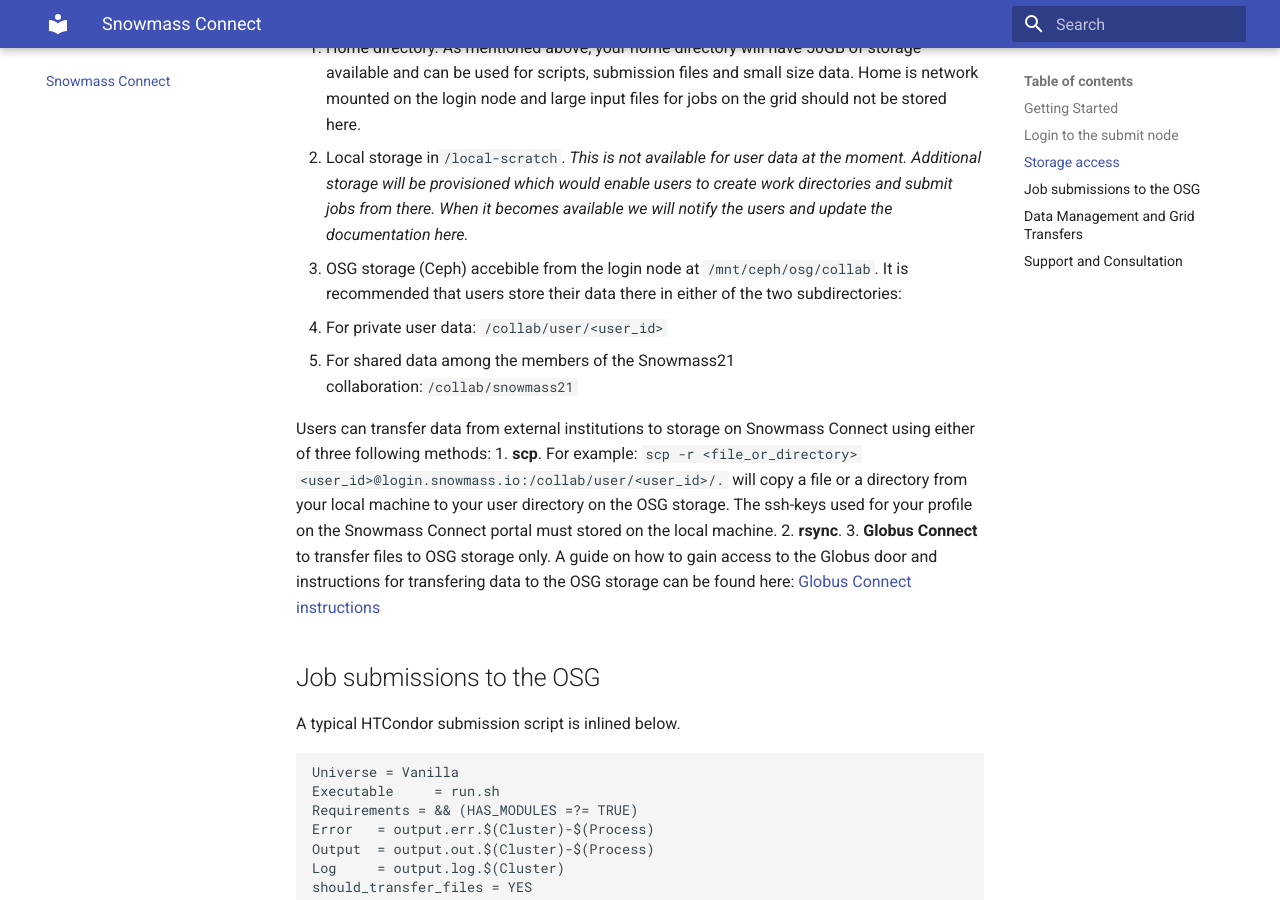
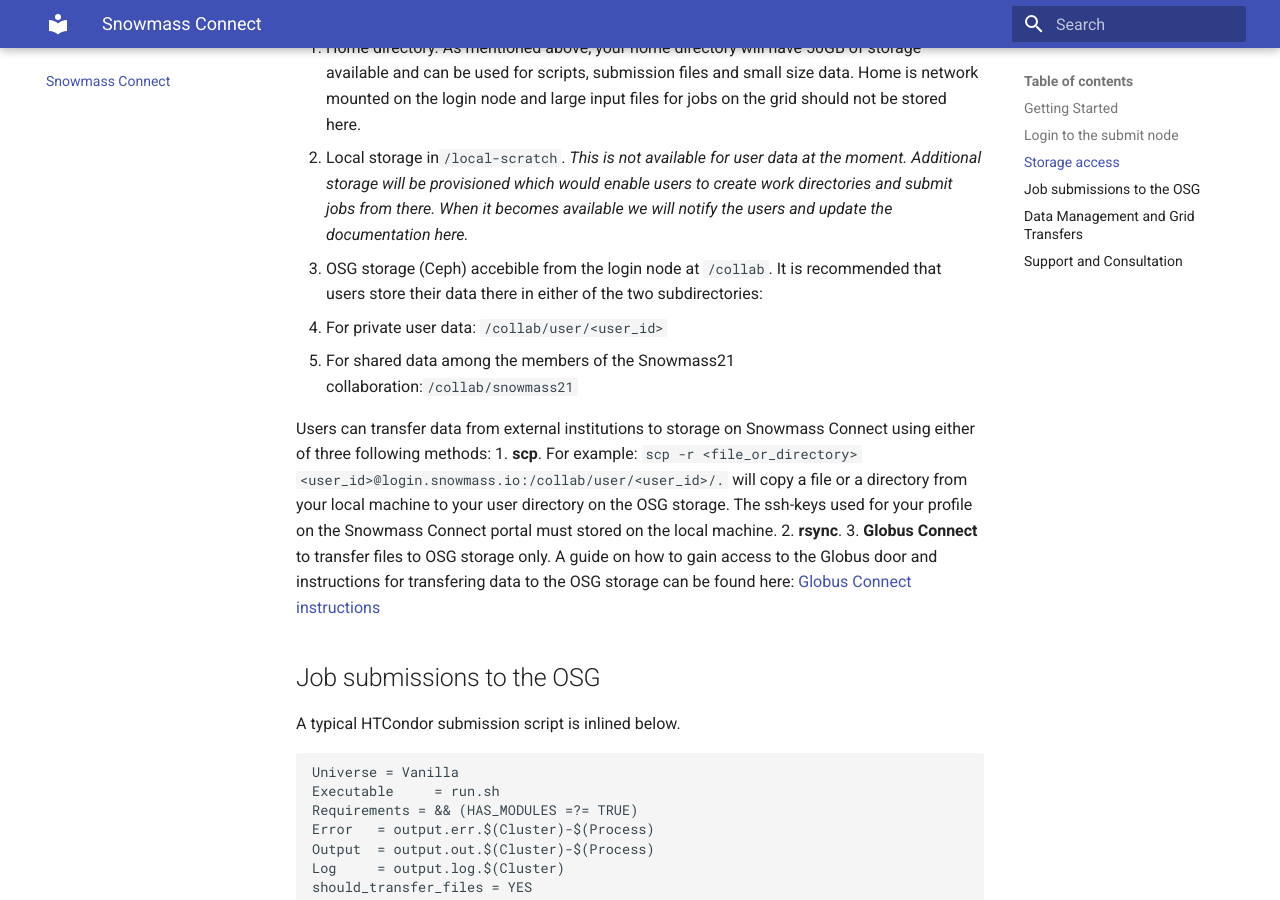
Before and after one commit to ppaschos/snowmass-connect-docs, an MkDocs documentation site: the page built from docs/index.md, in a window 1280 px wide and 900 px high, scrolled down 1304 px. Built offline with MkDocs 1.6.1 and Material for MkDocs 9.7.7, drawn with Linux system fonts in a browser that asks for light colours.

Commit message:
Update index.md

```diff
--- a/docs/index.md
+++ b/docs/index.md
@@ -39,7 +39,7 @@
 2. Local storage in`/local-scratch`. *This is not available for user data at the moment. Additional storage will be*
 *provisioned which would enable users to create work directories and submit jobs from there.*
 *When it becomes available we will notify the users and update the documentation here.*
-3. OSG storage (Ceph) accebible from the login node at `/mnt/ceph/osg/collab`. It is recommended that users store their
+3. OSG storage (Ceph) accebible from the login node at `/collab`. It is recommended that users store their
 data there in either of the two subdirectories:
 * For private user data: `/collab/user/<user_id>`
 * For shared data among the members of the Snowmass21 collaboration:`/collab/snowmass21`
```
